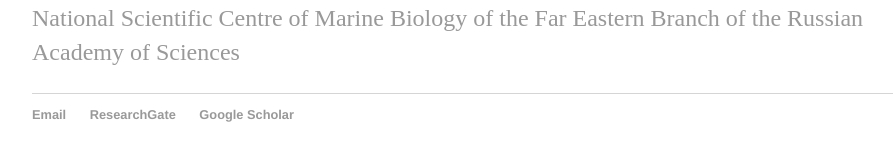
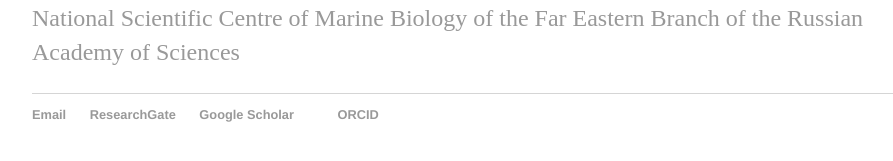
Before and after one commit to Sturcoal/Sturcoal.github.io, a Jekyll site: the page built from index.html, in a window 1280 px wide. Shown: the part 229-390 px from the top of the page, without its empty margins (160-1053 px from the left). Built offline with Jekyll 4.4.1, drawn with Linux system fonts in a browser that asks for light colours.

Commit message:
Update default.html

```diff
--- a/_layouts/default.html
+++ b/_layouts/default.html
@@ -22,7 +22,8 @@
         		<li><a href="https://www.researchgate.net/profile/Sergei_Turanov">ResearchGate</a></li>
 			<li><a href="https://scholar.google.ru/citations?hl=ru&user=hoT51wQAAAAJ">Google Scholar</a></li>
 			<li><span id='badgeCont724948' style='width:26px'><script src='http://labs.researcherid.com/mashlets?el=badgeCont724948&mashlet=badge&showTitle=false&className=a&rid=C-5694-2014&size=small'></script></span></a></li>
-        	</ul>
+			<li><a href="http://orcid.org/0000-0003-4829-9729">ORCID</a></li>
+		</ul>
 		</footer>
 	</body>
 </html>
```
